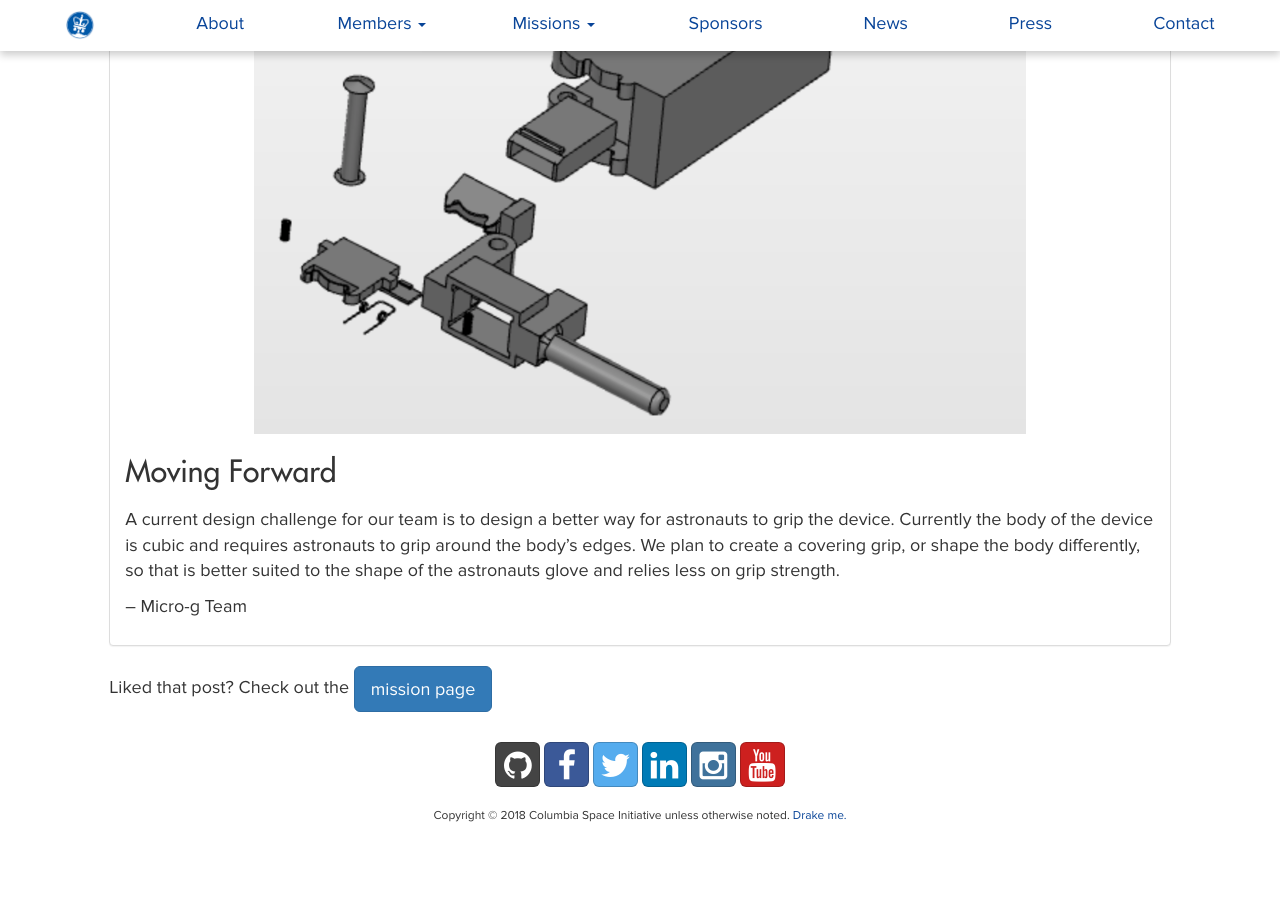
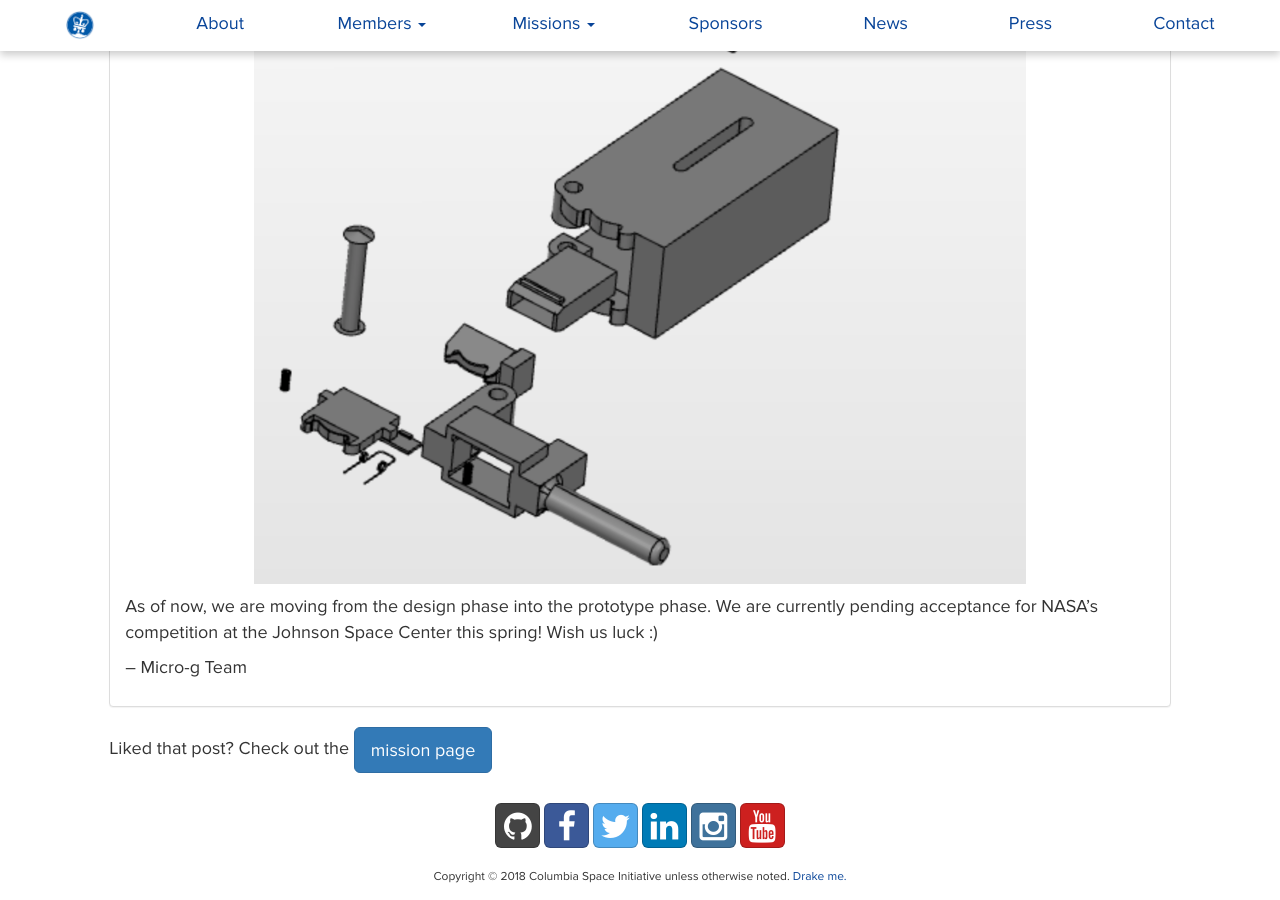
Before and after one commit to columbiaspace/columbiaspace.org, a Jekyll site: the page built from _posts/2018-12-1-microg-2018-proposal.markdown, in a window 1280 px wide and 900 px high, scrolled down 1877 px. Built offline with Jekyll 4.4.1, drawn with Linux system fonts in a browser that asks for light colours; nearby versions of some CDN libraries; comment, search, counter and statistics services are not loaded; before the commit the page ends 2716 px from its top, so only the background shows below that.

Commit message:
add additional paragraph

```diff
--- a/_posts/2018-12-1-microg-2018-proposal.markdown
+++ b/_posts/2018-12-1-microg-2018-proposal.markdown
@@ -22,12 +22,14 @@ Our device utilizes detection bars that slide along the face of the handrail and
 
 When a sharp edge is detected, a red signal appears. This tells the astronaut to lift the device from the railing and move the detection device to the side, which will reveal nozzles that contain fast drying covering paste. As the astronaut depresses the plunger, covering paste is squeezed onto the bar. The astronaut can then drag the device over the area covered to help smooth the covering paste across the face.
 
+## Moving Forward
+A current design challenge for our team is to design a better way for astronauts to grip the device. Currently the body of the device is cubic and requires astronauts to grip around the body’s edges. We plan to create a covering grip, or shape the body differently, so that is better suited to the shape of the astronauts glove and relies less on grip strength.
+
 <p align="center">
 	<img src="/assets/media/img/microg/2018-12-1-proposal-1.png">
   <img src="/assets/media/img/microg/2018-12-1-proposal-2.png">
 </p>
 
-## Moving Forward
-A current design challenge for our team is to design a better way for astronauts to grip the device. Currently the body of the device is cubic and requires astronauts to grip around the body’s edges. We plan to create a covering grip, or shape the body differently, so that is better suited to the shape of the astronauts glove and relies less on grip strength.
+As of now, we are moving from the design phase into the prototype phase. We are currently pending acceptance for NASA’s competition at the Johnson Space Center this spring! Wish us luck :)
 
 -- Micro-g Team
```
